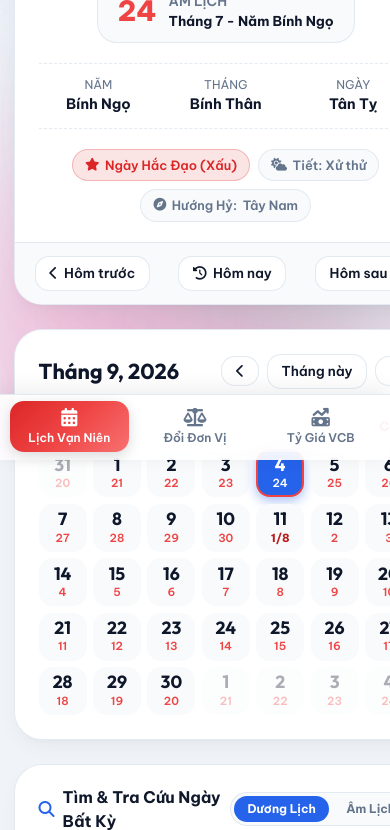
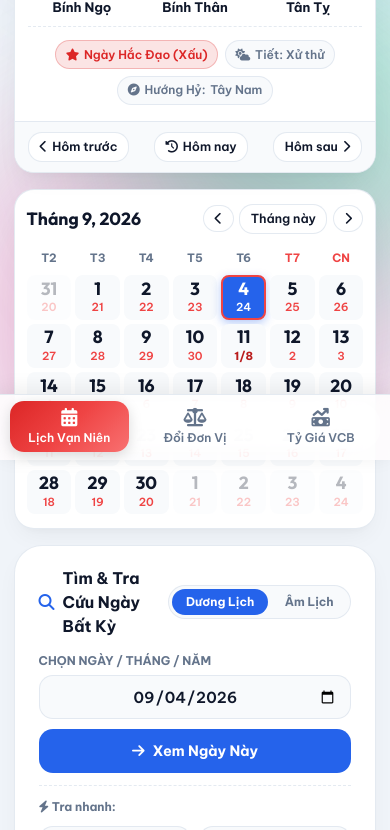
Before and after one commit to FatKen13/OmniBox, a plain HTML site: page index.html in a window 390 px wide. Shown: the part 384-1214 px from the top of the page. Drawn offline with Linux system fonts and the light colour scheme; no server answers.

Commit message:
fix(ui): thu gon kich thuoc tab lich van nien nho gon tinh te va loai bo hoan toan tran vien mobile

```diff
--- a/index.html
+++ b/index.html
@@ -10,7 +10,7 @@
   <link rel="stylesheet" href="https://cdnjs.cloudflare.com/ajax/libs/font-awesome/6.4.0/css/all.min.css">
 
   <!-- App Style -->
-  <link rel="stylesheet" href="style.css?v=2.1">
+  <link rel="stylesheet" href="style.css?v=3.0">
 
   <!-- PWA Manifest -->
   <link rel="manifest" href="manifest.json">
--- a/style.css
+++ b/style.css
@@ -387,38 +387,41 @@ body {
 .calendar-layout {
   display: grid;
   grid-template-columns: 1fr;
-  gap: 1.5rem;
+  gap: 1rem;
+  width: 100%;
 }
 
 @media (min-width: 992px) {
   .calendar-layout {
-    grid-template-columns: 400px 1fr;
+    grid-template-columns: 360px 1fr;
+    gap: 1.25rem;
   }
 }
 
 /* Bloc Tờ Lịch */
 .bloc-card {
   background: var(--bg-secondary);
-  border-radius: var(--radius-xl);
+  border-radius: var(--radius-lg);
   border: 1px solid var(--border-color);
   box-shadow: var(--card-shadow);
   overflow: hidden;
   display: flex;
   flex-direction: column;
   position: relative;
+  width: 100%;
 }
 
 .bloc-header {
   background: var(--accent-calendar);
   color: #ffffff;
-  padding: 1.25rem 1.5rem;
+  padding: 0.85rem 1rem;
   text-align: center;
   position: relative;
 }
 
 .bloc-header .solar-month-year {
   font-family: 'Outfit', sans-serif;
-  font-size: 1.1rem;
+  font-size: 0.95rem;
   font-weight: 700;
   text-transform: uppercase;
   letter-spacing: 0.05em;
@@ -426,13 +429,13 @@ body {
 }
 
 .bloc-header .solar-day-name {
-  font-size: 1.6rem;
+  font-size: 1.35rem;
   font-weight: 800;
   margin-top: 0.1rem;
 }
 
 .bloc-body {
-  padding: 1.75rem 1.5rem 1.25rem;
+  padding: 1rem 0.85rem;
   text-align: center;
   display: flex;
   flex-direction: column;
@@ -441,34 +444,40 @@ body {
 
 .solar-big-day {
   font-family: 'Outfit', sans-serif;
-  font-size: 6.5rem;
+  font-size: 4.2rem;
   font-weight: 800;
   line-height: 1;
   color: var(--text-main);
-  margin-bottom: 0.5rem;
+  margin-bottom: 0.35rem;
   letter-spacing: -0.04em;
+}
+
+@media (min-width: 768px) {
+  .solar-big-day {
+    font-size: 5.5rem;
+  }
 }
 
 .lunar-badge-box {
   background: var(--bg-tertiary);
   border: 1px solid var(--border-color);
-  padding: 0.65rem 1.25rem;
-  border-radius: var(--radius-lg);
+  padding: 0.45rem 0.85rem;
+  border-radius: var(--radius-md);
   display: inline-flex;
   align-items: center;
-  gap: 0.75rem;
-  margin-bottom: 1.25rem;
+  gap: 0.6rem;
+  margin-bottom: 0.85rem;
 }
 
 .lunar-badge-box .lunar-big {
-  font-size: 1.75rem;
+  font-size: 1.35rem;
   font-weight: 800;
   color: #ef4444;
 }
 
 .lunar-badge-box .lunar-text {
   text-align: left;
-  font-size: 0.85rem;
+  font-size: 0.78rem;
   font-weight: 600;
   color: var(--text-muted);
 }
@@ -484,9 +493,9 @@ body {
   width: 100%;
   display: grid;
   grid-template-columns: repeat(3, 1fr);
-  gap: 0.5rem;
-  margin-bottom: 1.25rem;
-  padding: 0.75rem 0;
+  gap: 0.35rem;
+  margin-bottom: 0.85rem;
+  padding: 0.5rem 0;
   border-top: 1px dashed var(--border-color);
   border-bottom: 1px dashed var(--border-color);
 }
@@ -496,13 +505,13 @@ body {
 }
 
 .canchi-item .label {
-  font-size: 0.75rem;
+  font-size: 0.7rem;
   color: var(--text-muted);
   text-transform: uppercase;
 }
 
 .canchi-item .val {
-  font-size: 0.9rem;
+  font-size: 0.82rem;
   font-weight: 700;
   color: var(--text-main);
 }
@@ -512,17 +521,17 @@ body {
   display: flex;
   flex-wrap: wrap;
   justify-content: center;
-  gap: 0.5rem;
+  gap: 0.4rem;
   width: 100%;
 }
 
 .badge {
   display: inline-flex;
   align-items: center;
-  gap: 0.35rem;
-  font-size: 0.8rem;
+  gap: 0.3rem;
+  font-size: 0.75rem;
   font-weight: 600;
-  padding: 0.35rem 0.75rem;
+  padding: 0.28rem 0.6rem;
   border-radius: var(--radius-full);
 }
 
@@ -546,44 +555,45 @@ body {
 
 /* Holiday Banner */
 .holiday-alert {
-  margin-top: 1rem;
+  margin-top: 0.75rem;
   width: 100%;
   background: linear-gradient(135deg, rgba(239, 68, 68, 0.1), rgba(249, 115, 22, 0.1));
   border: 1px solid rgba(239, 68, 68, 0.3);
   color: #dc2626;
-  padding: 0.6rem 1rem;
+  padding: 0.45rem 0.75rem;
   border-radius: var(--radius-md);
-  font-size: 0.85rem;
+  font-size: 0.78rem;
   font-weight: 600;
   display: flex;
   align-items: center;
-  gap: 0.5rem;
+  gap: 0.4rem;
   justify-content: center;
 }
 
 /* Bloc Footer Controls */
 .bloc-footer {
-  padding: 0.85rem 1.25rem;
+  padding: 0.65rem 0.85rem;
   background: var(--bg-tertiary);
   border-top: 1px solid var(--border-color);
   display: flex;
   align-items: center;
   justify-content: space-between;
+  gap: 0.35rem;
 }
 
 .btn-ctrl {
   background: var(--bg-secondary);
   border: 1px solid var(--border-color);
   color: var(--text-main);
-  padding: 0.45rem 0.85rem;
+  padding: 0.4rem 0.65rem;
   border-radius: var(--radius-md);
   font-family: inherit;
-  font-size: 0.85rem;
+  font-size: 0.78rem;
   font-weight: 600;
   cursor: pointer;
   display: inline-flex;
   align-items: center;
-  gap: 0.4rem;
+  gap: 0.3rem;
   transition: all var(--transition-fast);
 }
 
@@ -596,43 +606,65 @@ body {
 .calendar-right-col {
   display: flex;
   flex-direction: column;
-  gap: 1.5rem;
+  gap: 1rem;
+  width: 100%;
 }
 
 /* Month Matrix Card */
 .month-calendar-card {
   background: var(--bg-secondary);
-  border-radius: var(--radius-xl);
+  border-radius: var(--radius-lg);
   border: 1px solid var(--border-color);
   box-shadow: var(--card-shadow);
-  padding: 1.5rem;
+  padding: 0.85rem 0.75rem;
+  width: 100%;
+}
+
+@media (min-width: 768px) {
+  .month-calendar-card {
+    padding: 1.25rem;
+  }
 }
 
 .month-nav-header {
   display: flex;
   align-items: center;
   justify-content: space-between;
-  margin-bottom: 1.25rem;
+  gap: 0.5rem;
+  margin-bottom: 0.75rem;
 }
 
 .month-title {
   font-family: 'Outfit', sans-serif;
-  font-size: 1.35rem;
+  font-size: 1.1rem;
   font-weight: 700;
 }
 
 .month-nav-btns {
   display: flex;
   align-items: center;
-  gap: 0.5rem;
+  gap: 0.35rem;
 }
 
 /* Days Matrix Table */
 .days-grid {
   display: grid;
   grid-template-columns: repeat(7, 1fr);
-  gap: 0.4rem;
+  gap: 0.25rem;
   text-align: center;
+  width: 100%;
+}
+
+.day-header {
+  font-size: 0.75rem;
+  font-weight: 700;
+  color: var(--text-muted);
+  padding: 0.25rem 0;
+  text-transform: uppercase;
+}
+
+.day-header.weekend {
+  color: #ef4444;
 }
 
 /* Date Search Component */
@@ -797,10 +829,10 @@ body {
 }
 
 .day-header {
-  font-size: 0.8rem;
+  font-size: 0.72rem;
   font-weight: 700;
   color: var(--text-muted);
-  padding: 0.5rem 0;
+  padding: 0.2rem 0;
   text-transform: uppercase;
 }
 
@@ -810,10 +842,10 @@ body {
 
 .day-cell {
   aspect-ratio: 1;
-  min-height: 48px;
+  min-height: 38px;
   background: var(--bg-tertiary);
   border: 1px solid transparent;
-  border-radius: var(--radius-md);
+  border-radius: var(--radius-sm);
   display: flex;
   flex-direction: column;
   align-items: center;
@@ -821,23 +853,23 @@ body {
   cursor: pointer;
   transition: all var(--transition-fast);
   position: relative;
+  padding: 1px 0;
 }
 
 .day-cell:hover {
   border-color: var(--accent-primary);
   background: var(--bg-secondary);
-  transform: translateY(-2px);
-  box-shadow: var(--card-shadow);
+  transform: translateY(-1px);
 }
 
 .day-cell.other-month {
-  opacity: 0.35;
+  opacity: 0.3;
 }
 
 .day-cell.selected {
   background: var(--accent-primary) !important;
   color: #ffffff !important;
-  box-shadow: 0 4px 12px rgba(37, 99, 235, 0.4);
+  box-shadow: 0 3px 10px rgba(37, 99, 235, 0.35);
 }
 
 .day-cell.selected .solar-num,
--- a/sw.js
+++ b/sw.js
@@ -1,4 +1,4 @@
-const CACHE_NAME = "omnibox-v2";
+const CACHE_NAME = "omnibox-v3";
 const ASSETS_TO_CACHE = [
   "./",
   "./index.html",
```
